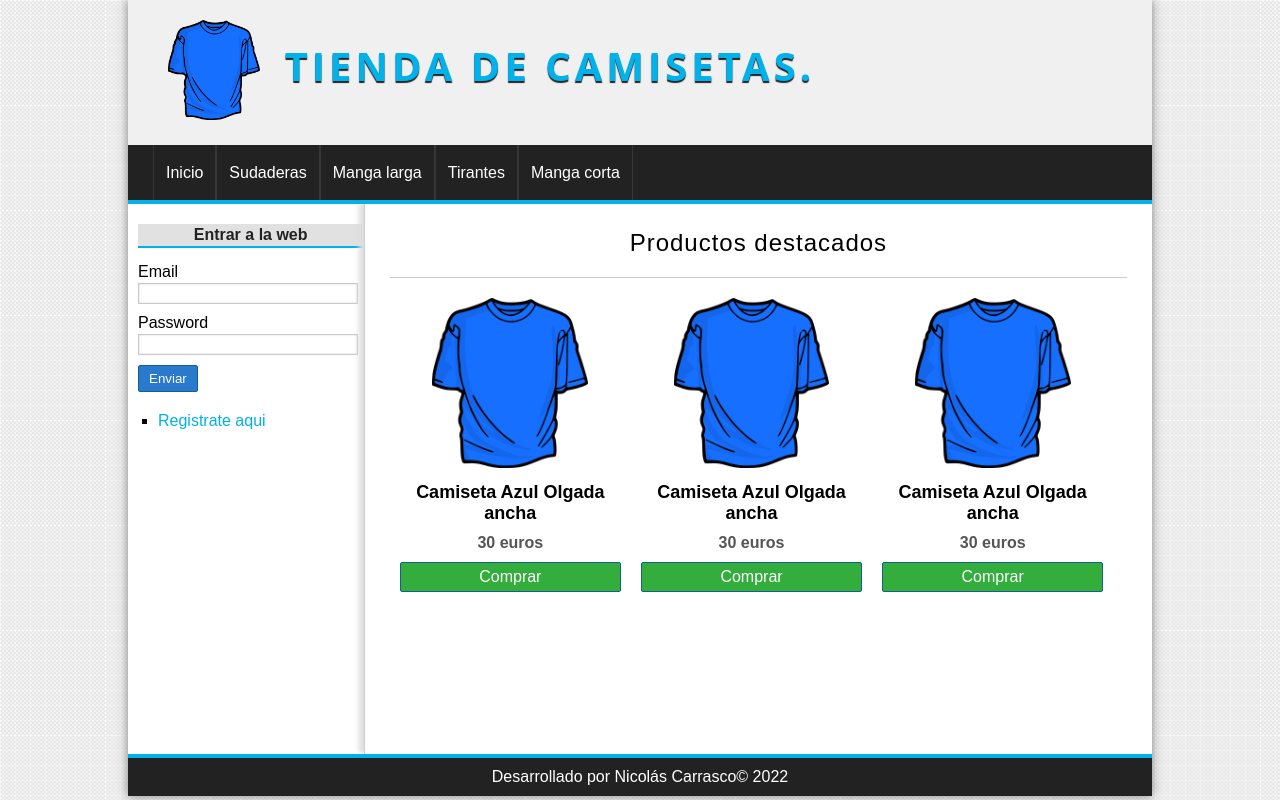
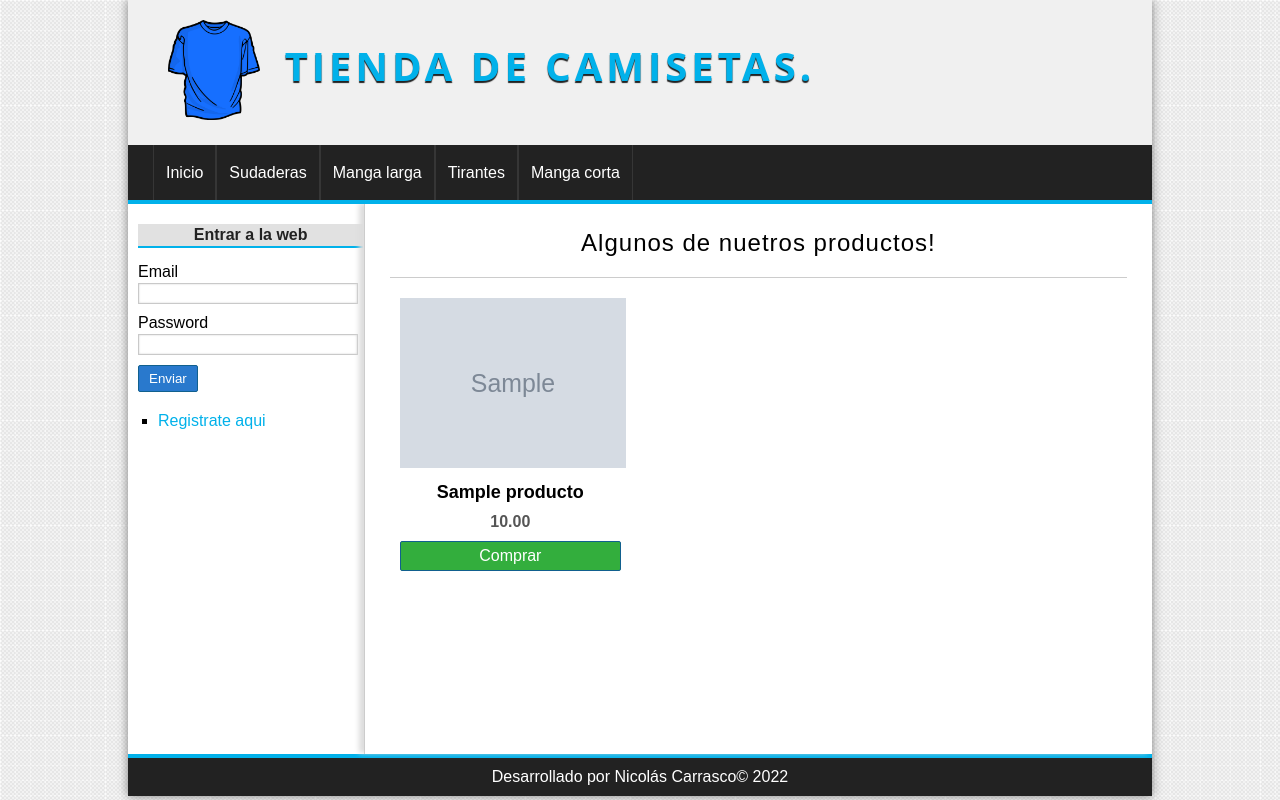
Before and after one commit to ncarrascocares/proyecto-php-poo, a PHP site: page /MasterPHP/ in a window 1280 px wide. Run offline with PHP 8.4, Linux system fonts and the light colour scheme; data comes from the database, SQL or seed files in the repository; tables that the repository leaves empty hold one stand-in row (values such as "Sample post"); grey boxes marked "Sample" are stand-in pictures; some libraries are stand-ins or nearby versions.

Commit message:
Detalle de productos por categorias

```diff
--- a/controllers/ProductoController.php
+++ b/controllers/ProductoController.php
@@ -3,6 +3,9 @@
     class ProductoController{
 
         public function index(){
+            $objeto = new Producto();
+            $producto = $objeto->getRandom(6);
+
            //Renderizar la vista
            require_once 'views/producto/destacados.php';
         }
--- a/models/Categoria.php
+++ b/models/Categoria.php
@@ -26,7 +26,7 @@
 
         //Metodos set
         function setId($id){
-            $this->id = $id;
+            $this->id = (int)$this->db->real_escape_string($id);
         }
         function setNombre($nombre){
             $this->nombre = $this->db->real_escape_string($nombre);
@@ -35,6 +35,11 @@
         public function getCategorias(){
             $categorias = $this->db->query("SELECT * FROM categorias ORDER BY id DESC;");
             return $categorias;
+        }
+
+        public function getOne(){
+            $categoria = $this->db->query("SELECT * FROM categorias WHERE id = {$this->getId()} ORDER BY id DESC;");
+            return $categoria->fetch_object();
         }
 
         public function save(){
--- a/models/Producto.php
+++ b/models/Producto.php
@@ -55,7 +55,7 @@ require_once 'config/db.php';
         function setId($id){
             $this->id = $id;
         }
-        function setCategioria_id($categoria){
+        function setCategoria_id($categoria){
             $this->categoria_id = (int)$this->db->real_escape_string($categoria);
         }
         function setNombre($nombre){
@@ -83,6 +83,16 @@ require_once 'config/db.php';
         //Método para obtener todos los datos de la bd
         public function getAll(){
             $productos = $this->db->query("SELECT * FROM productos ORDER BY id DESC;");
+            return $productos;
+        }
+
+        public function getAllxCategoria(){
+            $sql = " SELECT p.*, c.nombre as 'catnombre' FROM productos p
+                     INNER JOIN categorias c ON c.id = p.categoria_id
+                     WHERE p.categoria_id = {$this->getCategoria_id()}
+                     ORDER BY id DESC;
+            ";
+            $productos = $this->db->query($sql);
             return $productos;
         }
 
@@ -141,6 +151,11 @@ require_once 'config/db.php';
             return $result;
         }
 
+        public function getRandom($limit){
+            $productos = $this->db->query("SELECT * FROM productos ORDER BY RAND() LIMIT {$limit};");
+            return $productos;
+        }
+
 
     }
 
--- a/views/layout/header.php
+++ b/views/layout/header.php
@@ -28,7 +28,7 @@
 
             <!-- Recorriendo la tabla de categorias y mostrando en la cabeceras -->
             <?php while($cat = $categorias->fetch_object()):?>
-            <li><a href="#"><?=$cat->nombre?></a></li>
+            <li><a href="<?=base_url?>categoria/ver<?=$cat->id ?>"> <?=$cat->nombre?></a></li>
             <?php endwhile; ?>
 
         </ul>
--- a/views/producto/destacados.php
+++ b/views/producto/destacados.php
@@ -1,20 +1,13 @@
-<h1>Productos destacados</h1>
+<h1>Algunos de nuetros productos!</h1>
+<?php while($pro = $producto->fetch_object()) :?>
 <div class="product">
-    <img src="<?=base_url?>assets/img/camiseta.png" alt="">
-    <h2>Camiseta Azul Olgada ancha</h2>
-    <p>30 euros</p>
+    <?php if($pro->imagen != null) :?>
+    <img src="<?=base_url?>uploads/imagenes/<?=$pro->imagen?>" alt="">
+    <?php else:?>
+        <img src="<?=base_url?>assets/img/camiseta.png" alt="">
+    <?php endif; ?>
+    <h2><?=$pro->nombre?></h2>
+    <p><?=$pro->precio?></p>
     <a href="#" class="button">Comprar</a>
 </div>
-<div class="product">
-    <img src="<?=base_url?>assets/img/camiseta.png" alt="">
-    <h2>Camiseta Azul Olgada ancha</h2>
-    <p>30 euros</p>
-    <a href="#" class="button">Comprar</a>
-</div>
-<div class="product">
-    <img src="<?=base_url?>assets/img/camiseta.png" alt="">
-    <h2>Camiseta Azul Olgada ancha</h2>
-    <p>30 euros</p>
-    <a href="#" class="button">Comprar</a>
-</div>
-</div>
+<?php endwhile;?>
```
Also changed, not shown: controllers/CategoriaController.php (+18 -1 lines), views/categoria/ver.php (added, +23 -0 lines), uploads/imagenes/camisa-jeans.jpg (added).
